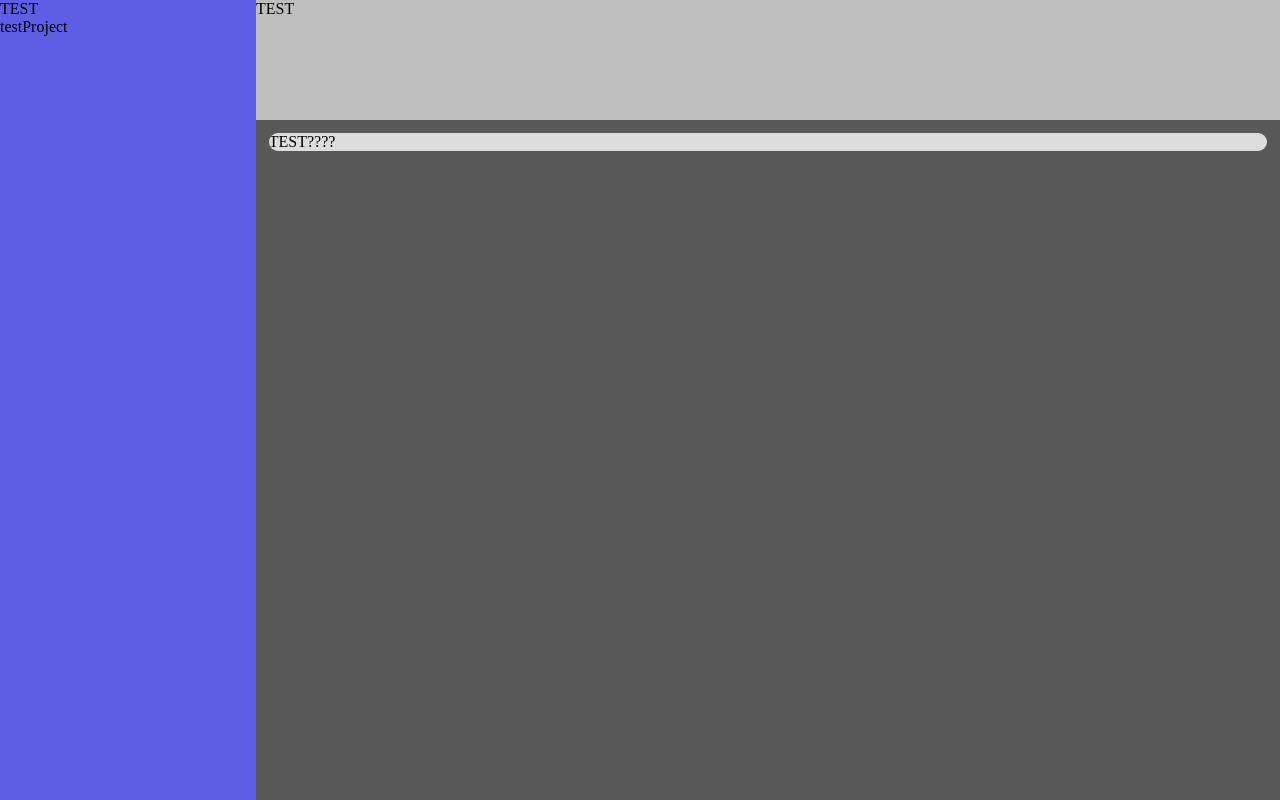
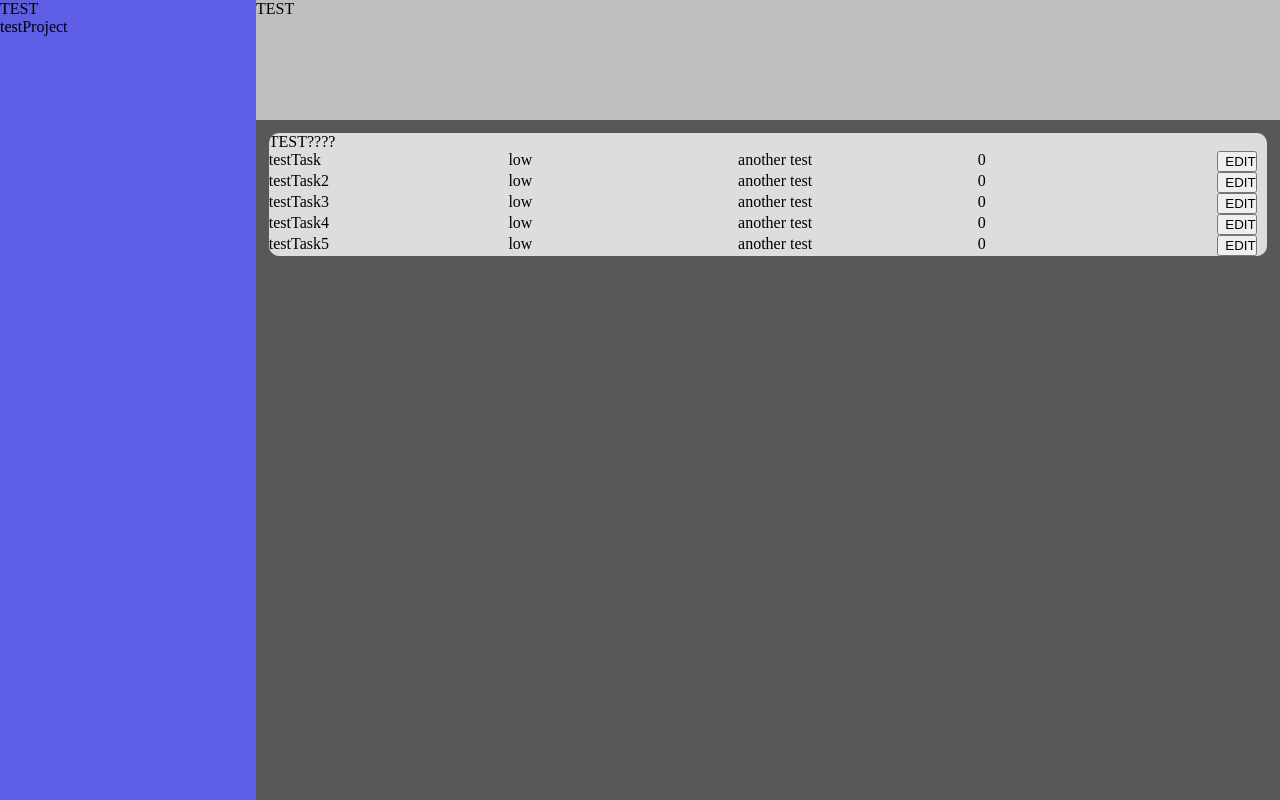
Before and after one commit to Ravenovus/Todo-List-App, a website built with webpack: page src/template.html in a window 1280 px wide. Built offline with nearby package versions, Linux system fonts and the light colour scheme.

Commit message:
testing overflow, added tasklist to UI function

```diff
--- a/src/UI/UI.js
+++ b/src/UI/UI.js
@@ -4,19 +4,51 @@
 export const userInterface ={
 
     //projectList: document.getElementsByClassName("ProjectList"),
-    tastWindow: document.querySelector(".TaskWindow"),
+    //tastWindow: document.querySelector(".TaskWindow"),
 
 
     updateProjectList(projects){
         let projectList = document.querySelector(".ProjectList");
+        this.clearList(projectList);
         projects.forEach(project => {
             let newItem = document.createElement("div");
             newItem.classList.add("projectItem");
             newItem.classList.add("clickable");
             newItem.id = project.projectId;
             newItem.textContent = project.name;
-            //add click property to each
             projectList.appendChild(newItem);
         });
+    },
+
+    updateTaskList(tasks){
+        let taskList = document.querySelector(".TaskList");
+        this.clearList(taskList);
+        tasks.forEach(task =>{
+            let newItem = document.createElement("div");
+            newItem.classList.add("taskItem");
+            newItem.classList.add("clickableTask");
+            let taskName = document.createElement("div");
+            let taskPriority = document.createElement("div");
+            let taskDate = document.createElement("div");
+            let taskStatus = document.createElement("div");
+            let editButton = document.createElement("button");
+            taskName.textContent = task.name;
+            taskPriority.textContent = task.priority;
+            taskDate.textContent = task.dueDate;
+            taskStatus.textContent = task.status;
+            editButton.textContent = "EDIT";
+            newItem.appendChild(taskName);
+            newItem.appendChild(taskPriority);
+            newItem.appendChild(taskDate);
+            newItem.appendChild(taskStatus);
+            newItem.appendChild(editButton);
+            taskList.appendChild(newItem);
+        })
+    },
+
+    clearList(listToClear){
+        while(listToClear.firstChild){
+            listToClear.removeChild(listToClear.lastChild);
+        }
     }
 }
--- a/src/index.js
+++ b/src/index.js
@@ -1,9 +1,6 @@
 import "./styles.css";
 import { compareAsc, format } from "date-fns";
-import {System} from "./System/system.js";
-import { userInterface } from "./UI/UI.js";
-import { Project } from "./System/Classes/project.js";
-import { Task } from "./System/Classes/task.js";
+import { organizerController } from "./organizerController/organizerController.js";
 
 
 //ACTUAL TODO :
@@ -19,20 +16,5 @@ let taskdial = document.querySelector("#taskDialog");
 
 //projectdial.showModal(); - add button
 //taskdial.showModal(); - add button and check if date is earlier than today (verify data)
-let backEnd = new System();
-let testProject = new Project("testProject", "test Date string");
-let testTask = new Task("testTask", "low", "another test");
 
-testProject.addTask(testTask);
-backEnd.addProject(testProject);
-
-userInterface.updateProjectList(backEnd.Projects);
-
-let listOfClickables = document.getElementsByClassName("clickable");
-
-for(var i = 0; i<listOfClickables.length; i++){
-    listOfClickables[i].addEventListener("click", function(e){
-        //backEnd.select(listOfClickables[i].id);
-        console.log(e.target.id);
-    })
-}
+organizerController.init();
--- /dev/null
+++ b/src/organizerController/organizerController.js
@@ -0,0 +1,39 @@
+import {System} from "../System/system.js";
+import { userInterface } from "../UI/UI.js";
+import { Project } from "../System/Classes/project.js";
+import { Task } from "../System/Classes/task.js";
+
+
+//initial refactor from index to separate in order to clean index
+
+export const organizerController = {
+    init(){
+        let backEnd = new System();
+        let testProject = new Project("testProject", "test Date string");
+        let testTask = new Task("testTask", "low", "another test");
+        let testTask2 = new Task("testTask2", "low", "another test");
+        let testTask3 = new Task("testTask3", "low", "another test");
+        let testTask4 = new Task("testTask4", "low", "another test");
+        let testTask5 = new Task("testTask5", "low", "another test");
+
+        testProject.addTask(testTask);
+        testProject.addTask(testTask2);
+        testProject.addTask(testTask3);
+        testProject.addTask(testTask4);
+        testProject.addTask(testTask5);
+        backEnd.addProject(testProject);
+
+        userInterface.updateProjectList(backEnd.Projects);
+
+        userInterface.updateTaskList(testProject.tasks);
+
+        let listOfClickables = document.getElementsByClassName("clickable");
+
+        for(var i = 0; i<listOfClickables.length; i++){
+            listOfClickables[i].addEventListener("click", function(e){
+                //backEnd.select(listOfClickables[i].id);
+                console.log(e.target.id);
+            })
+        }
+    }
+}
--- a/src/styles.css
+++ b/src/styles.css
@@ -34,4 +34,13 @@ body{
     border-radius: 10px;
     margin:1vw;
     overflow-y: scroll;
+    overflow-x: hidden;
 }
+
+.taskItem{
+    display: grid;
+    width: 100%;
+    padding-right: 60px;
+    grid-template-columns: 24% 23% 24% 24% 4% 1%;
+
+}
--- a/src/template.html
+++ b/src/template.html
@@ -17,7 +17,9 @@
         </div>
         <div class="TopBar">TEST</div>
         <div class="TaskScreen">
-            <div class="TaskWindow">TEST????</div>
+            <div class="TaskWindow">TEST????
+                <div class="TaskList"></div>
+            </div>
         </div>
     </div>
     <dialog id="projectDialog">
```
